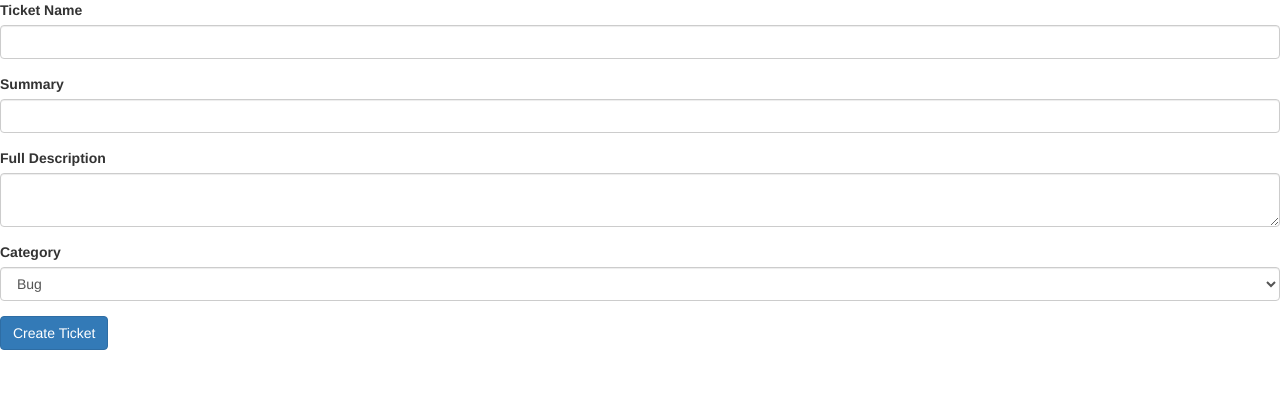
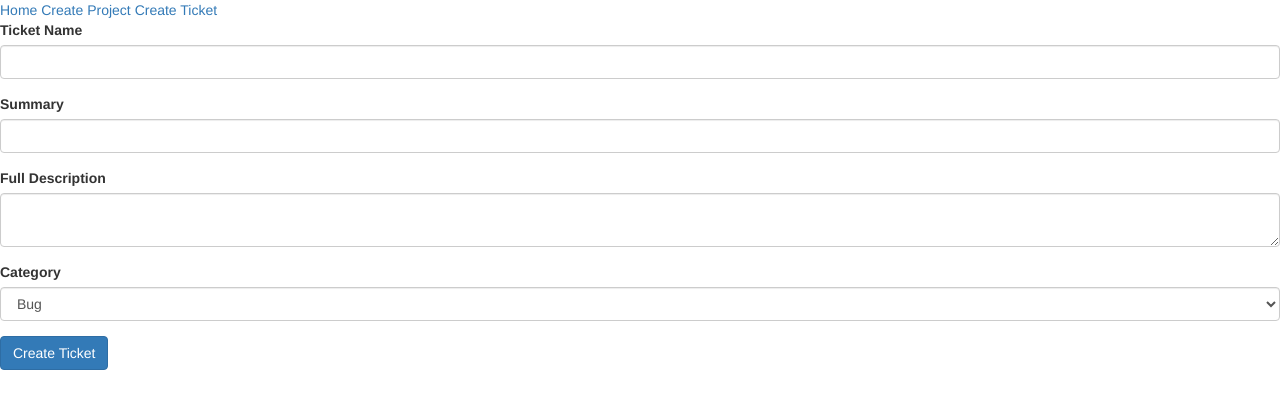
Before and after one commit to andrew-zabloudil/DevTick, a Flask app: page /create-ticket in a window 1280 px wide. Shown: the top 409 px of the page. Run offline with Flask 2, Linux system fonts and the light colour scheme; some libraries are stand-ins or nearby versions.

Commit message:
Add nav bar start

```diff
--- a/templates/header.html
+++ b/templates/header.html
@@ -13,5 +13,10 @@
   </head>
   <body>
     <!-- add nav bar here -->
+    <nav>
+      <a href="{{ url_for('home') }}">Home</a>
+      <a href="{{ url_for('create_project') }}">Create Project</a>
+      <a href="{{ url_for('create_ticket') }}">Create Ticket</a>
+    </nav>
   </body>
 </html>
```
